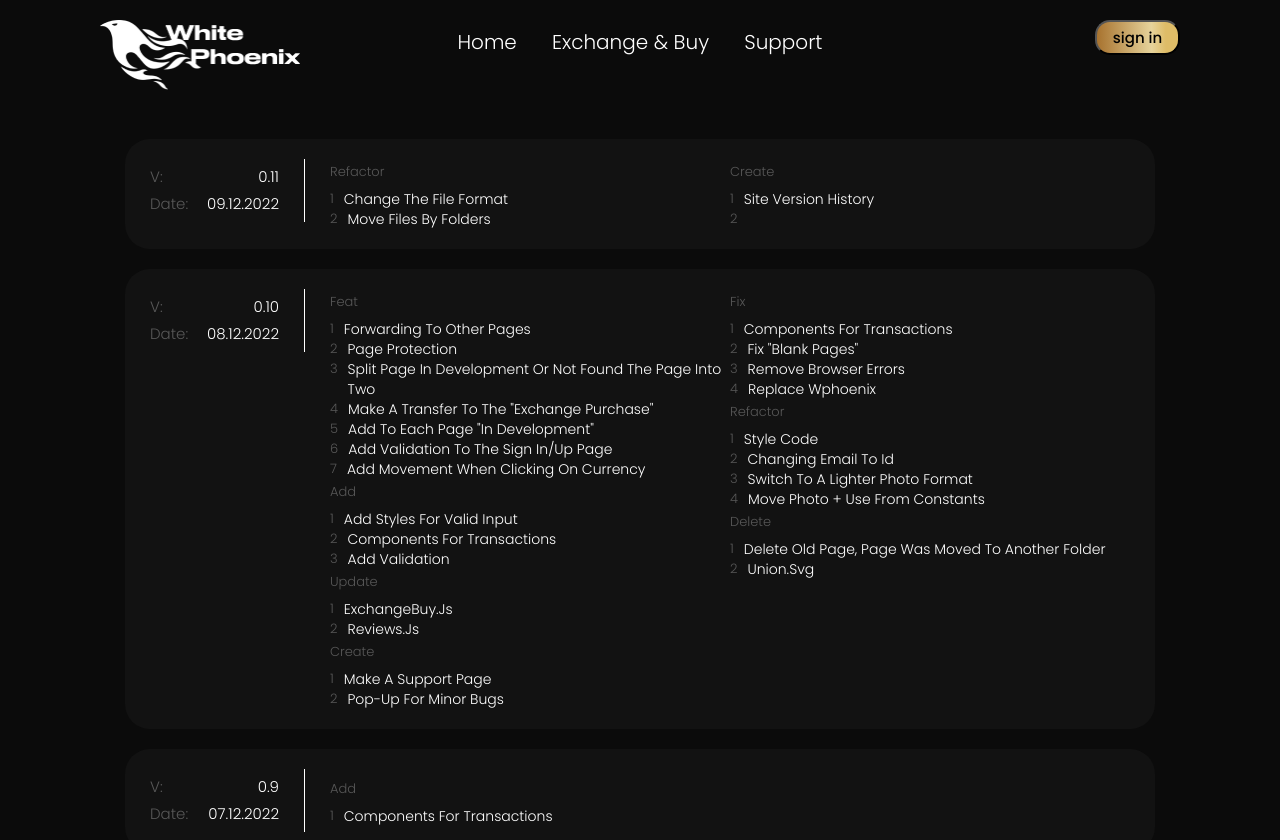
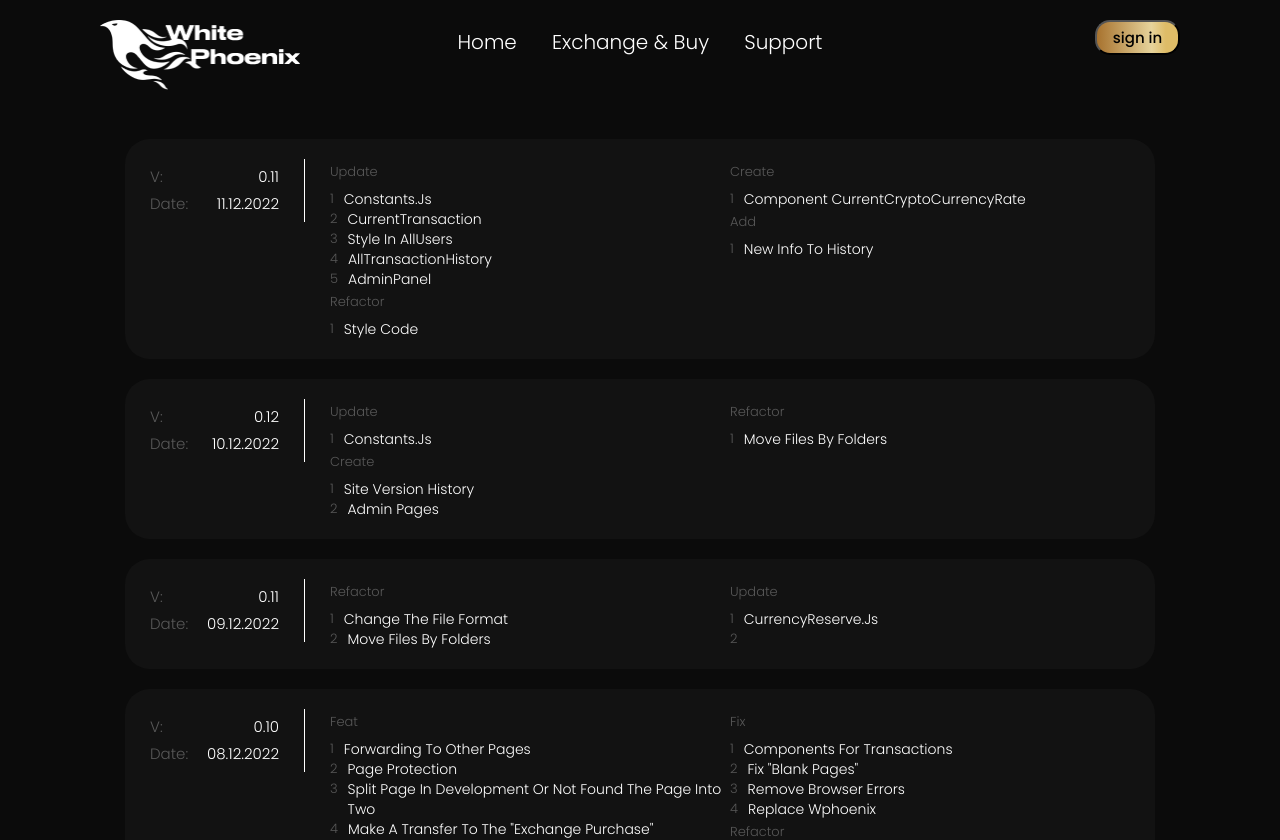
Before and after one commit to chyVacheck/white_proenix, a React (Create React App) app: page /Site_version_history in a window 1280 px wide. Shown: the top 840 px of the page. Built offline with nearby package versions, Linux system fonts and the light colour scheme.

Commit message:
Update SiteVersionHistory.jsx

```diff
--- a/src/Pages/Main/SiteVersionHistory/SiteVersionHistory.jsx
+++ b/src/Pages/Main/SiteVersionHistory/SiteVersionHistory.jsx
@@ -6,54 +6,30 @@ function SiteVersionHistory() {
 
   window.scroll(0, 0);
 
-  // const listChanges = [
-  //   {
-  //     v: 0.3,
-  //     date: '29.12.2002',
-  //     changes: [
-  //       'Connect the new font',
-  //       'Update styles',
-  //       'Update style: footer',
-  //       'Update style: index',
-  //       'Create child component for component Policies + Create Policies component + Add new Router Policies',
-  //       'Create new component: Title',
-  //       'Create universal hook',
-  //       'Create new component: BigButton ',
-  //       'Create new component: Field',
-  //       'Make shadow for titles',
-  //       'fix some problems with shadow',
-  //     ],
-  //   },
-  //   {
-  //     v: 0.2,
-  //     date: '28.11.2002',
-  //     changes: [
-  //       'Create a normalize file',
-  //       'Connect the Poppins font',
-  //       'Initial App + Feat: App',
-  //       'Initial components',
-  //       'Create component for Footer',
-  //       'Create component Footer',
-  //       'Create component App',
-  //       'Enable App',
-  //       'create independent style`s',
-  //       'enable style`s',
-  //       'add icons',
-  //       'initial component Support',
-  //       'initial cpmponent Register',
-  //       'initial cpmponent Login',
-  //       'initial component Home',
-  //       'initial component HowItWorks',
-  //       'initial cpmponent ExchangeBuy',
-  //       'create header',
-  //       'Delete Main',
-  //       'add info'
-  //     ],
-  //   },
-  //
-  // ]
-
   const listChanges = [
+    [
+      {
+        v: 0.11,
+        date: '11.12.2022'
+      },
+      [
+        { name: 'Update', list: ['constants.js', 'CurrentTransaction', 'style in AllUsers', 'AllTransactionHistory', 'AdminPanel'] },
+        { name: 'Create', list: ['component CurrentCryptoCurrencyRate'] },
+        { name: 'Refactor', list: ['style code'] },
+        { name: 'Add', list: ['New info to history'] },
+      ]
+    ],
+    [
+      {
+        v: 0.12,
+        date: '10.12.2022'
+      },
+      [
+        { name: 'Update', list: ['constants.js'] },
+        { name: 'Refactor', list: ['move files by folders'] },
+        { name: 'Create', list: ['Site Version History', 'Admin pages'] }
+      ]
+    ],
     [
       {
         v: 0.11,
@@ -61,7 +37,7 @@ function SiteVersionHistory() {
       },
       [
         { name: 'Refactor', list: ['change the file format', 'move files by folders'] },
-        { name: 'Create', list: ['Site Version History', '']}
+        { name: 'Update', list: ['CurrencyReserve.js', ''] }
       ]
     ],
     [
@@ -77,7 +53,6 @@ function SiteVersionHistory() {
         { name: 'Update', list: ['ExchangeBuy.js', 'Reviews.js'] },
         { name: 'Delete', list: ['delete old page, page was moved to another folder', 'Union.svg'] },
         { name: 'Create', list: ['make a support page', 'pop-up for minor bugs'] },
-
       ]
     ],
     [
@@ -154,21 +129,11 @@ function SiteVersionHistory() {
         date: '29.11.2022'
       },
       [
-        {
-          name: 'Update', list: ['styles', 'style Header', 'style Footer', 'style index', 'style Policies']
-        },
-        {
-          name: 'Create', list: ['child component for component Policies', 'Policies component', 'hook', 'component Field', 'component Login', 'component Register']
-        },
-        {
-          name: 'Add', list: ['new Router Policies', 'icon for Field']
-        },
-        {
-          name: 'Fix', list: ['Problem with links', 'Problem with pages higher than the screen', 'Pproblem with the illumination of the router home']
-        },
-        {
-          name: 'Add', list: ['news font',]
-        },
+        { name: 'Update', list: ['styles', 'style Header', 'style Footer', 'style index', 'style Policies'] },
+        { name: 'Create', list: ['child component for component Policies', 'Policies component', 'hook', 'component Field', 'component Login', 'component Register'] },
+        { name: 'Add', list: ['new Router Policies', 'icon for Field'] },
+        { name: 'Fix', list: ['Problem with links', 'Problem with pages higher than the screen', 'Pproblem with the illumination of the router home'] },
+        { name: 'Add', list: ['news font',] },
       ]
     ],
     [
@@ -177,10 +142,7 @@ function SiteVersionHistory() {
         date: '28.11.2022'
       },
       [
-        {
-          name: 'Create',
-          list: ['normalize', 'component for Footer', 'component Footer', 'component App', 'independent style`s']
-        },
+        { name: 'Create', list: ['normalize', 'component for Footer', 'component Footer', 'component App', 'independent style`s'] },
         {
           name: 'Initial ',
           list: [
@@ -194,7 +156,7 @@ function SiteVersionHistory() {
         { name: 'Delete', list: ['one column', 'main'] },
         { name: 'Style', list: ['code', 'up 2'] },
         { name: 'Update', list: ['Logo.svg'] },
-        { name: 'feat', list: ['App', 'header'] },
+        { name: 'Feat', list: ['App', 'header'] },
       ]
     ],
     [
@@ -229,6 +191,7 @@ function SiteVersionHistory() {
               </div>
               {/* список изменений */}
               <ul className='siteVersionHistory__text-changes-upper'>
+                {/* left column */}
                 <div className='siteVersionHistory__column-list'>
                   {item[1].map((item, index) => {
                     if (index % 2 === 0) {
@@ -247,9 +210,10 @@ function SiteVersionHistory() {
                           }
                         </ul>)
                     }
+                    return undefined;
                   })}
                 </div>
-
+                {/* right column */}
                 <div className='siteVersionHistory__column-list'>
                   {item[1].map((item, index) => {
                     if (index % 2 === 1) {
@@ -268,6 +232,7 @@ function SiteVersionHistory() {
                           }
                         </ul>)
                     }
+                    return undefined;
                   })}
                 </div>
 
```
